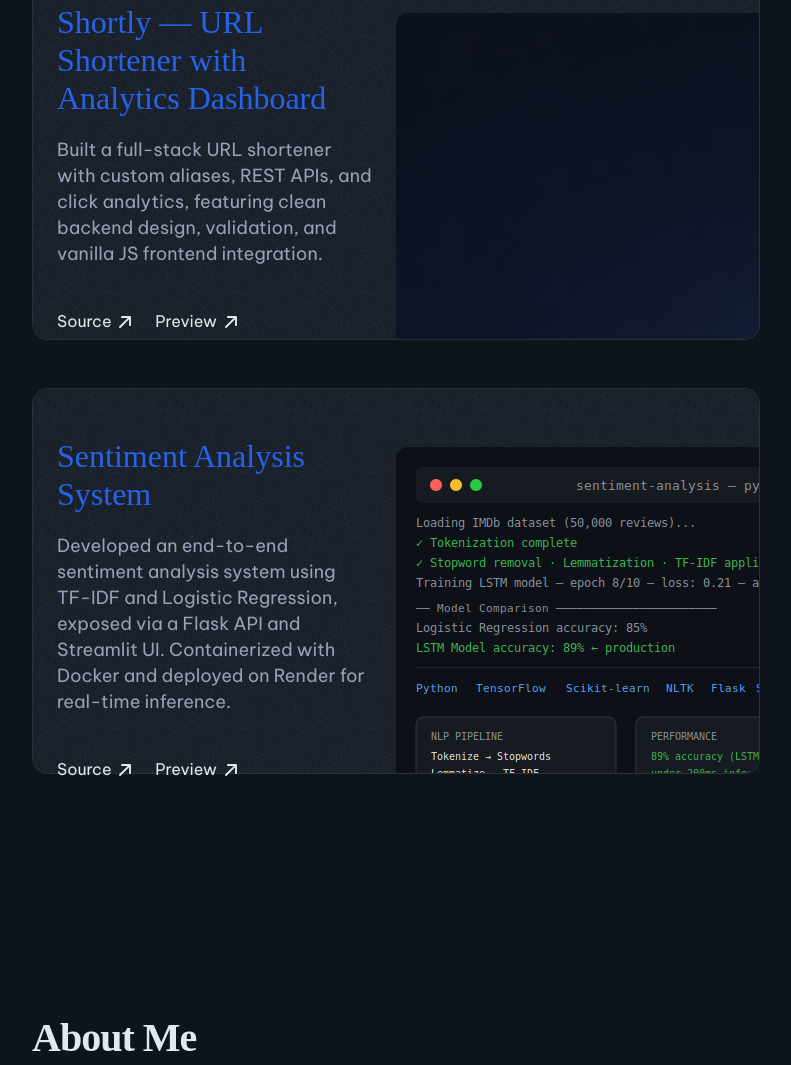
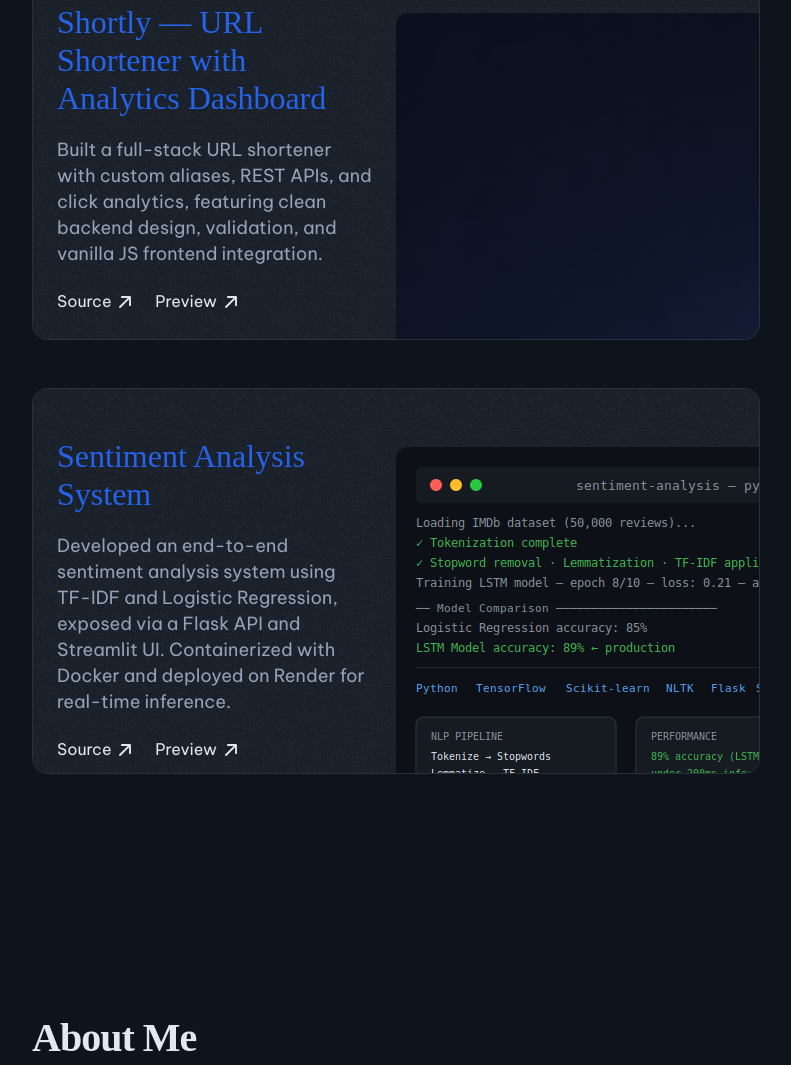
Before and after one commit to gagannchandra/portfolio, an Astro site: page / in a window 1280 px wide. Shown: the part 1575-2640 px from the top of the page, without its empty margins (244-1035 px from the left). Built offline with nearby package versions, Linux system fonts and the light colour scheme; Astro itself is replaced by a stand-in of ours; a web font is replaced by a local one.

Commit message:
Change padding in Projects component
Adjusted padding in project component for better layout.

```diff
--- a/src/components/Projects.astro
+++ b/src/components/Projects.astro
@@ -25,7 +25,7 @@ const { projects } = Astro.props;
                 {name}
               </h3>
               <p class="text-base text-neutral">{summary}</p>
-              <div class="flex gap-5 pt-10 text-white">
+              <div class="flex gap-5 pt-5 text-white">
                 <a
                   href={linkSource}
                   target="_blank"
```
